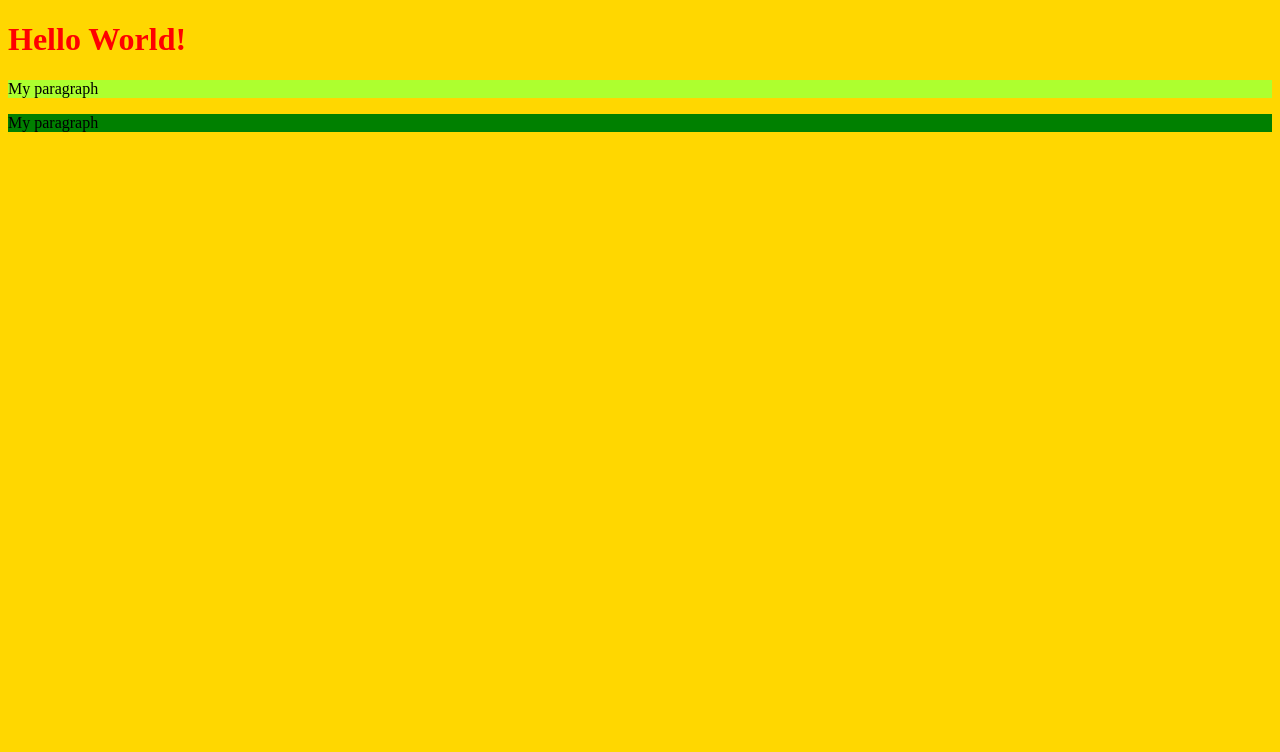
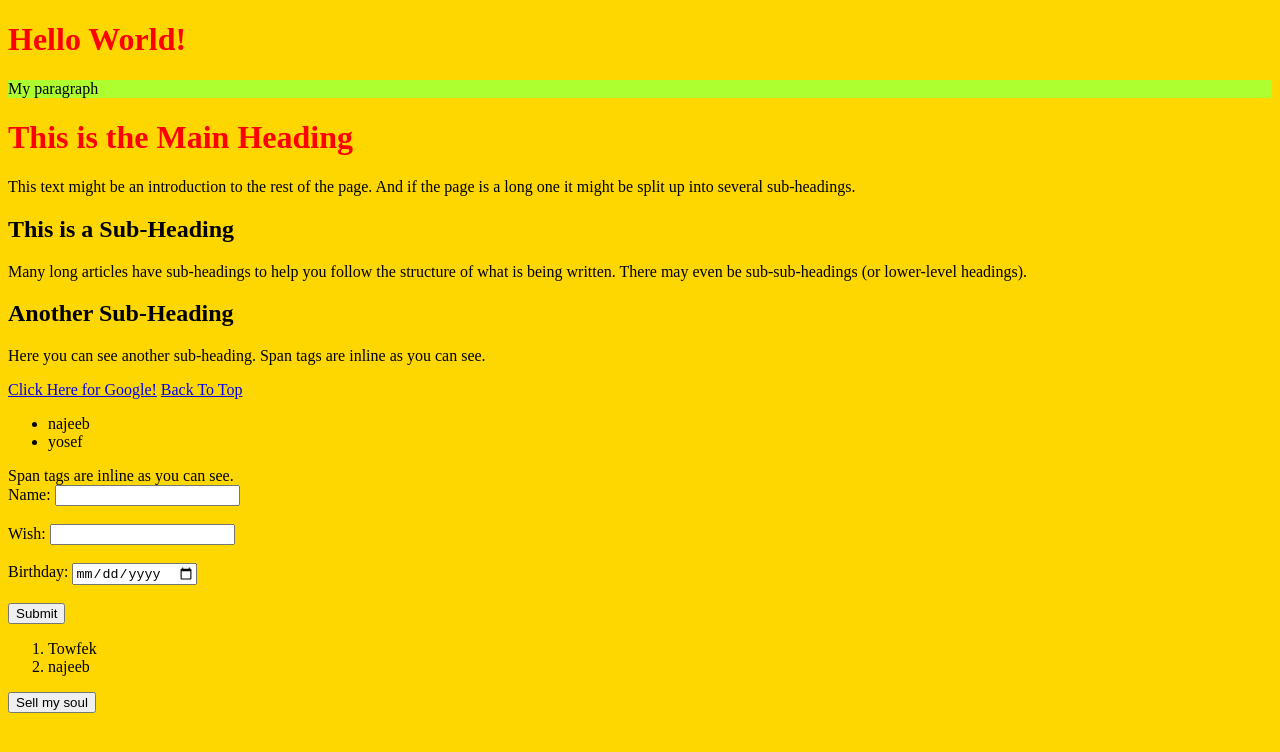
Before and after one commit to NajeebShhade/exercises, a plain HTML site: page ex1_file/exhtml1.html in a window 1280 px wide. Drawn offline with Linux system fonts and the light colour scheme.

Commit message:
html complete

```diff
--- a/ex1_file/exhtml1.html
+++ b/ex1_file/exhtml1.html
@@ -12,8 +12,49 @@
     <div class="firstclass">
         <p> My paragraph</p>
     </div>
-    <div id="firstid">
-        <p> My paragraph</p>
-    </div>
+    <h1>This is the Main Heading</h1>
+<p>This text might be an introduction to the rest of the page. And if the page is a long one it might be split up into several sub-headings.</p>
+
+<h2>This is a Sub-Heading</h2>
+<p>Many long articles have sub-headings to help you follow the structure of what is being written. There may even be sub-sub-headings (or lower-level headings).</p>
+
+<h2>Another Sub-Heading</h2>
+<p>Here you can see another sub-heading. <span>Span tags are inline as you can see.</span></p>
+
+<div class="container">
+</div>
+
+<div id="top-section">
+</div>
+
+<div class="container" id="bottom-section">
+</div>
+
+<a href="http://www.google.com">Click Here for Google!</a>
+
+<a href="#topofpage">Back To Top</a>
+<div class="div1">
+<ul>
+    <li>najeeb</li>
+    <li>yosef</li>
+</ul>
+</div>
+<div class="div2">
+<span>Span tags are inline as you can see.</span>
+</div>
+<div>
+    <label for="fname">Name:</label>
+  <input type="text" id="name" name="name"><br><br>
+  <label for="lname">Wish:</label>
+  <input type="text" id="Wish" name="Wish"><br><br>
+  <label for="birthday">Birthday:</label>
+  <input type="date" id="Birthday" name="Birthday"><br><br>
+  <input type="submit" value="Submit">
+</div>
+<ol>
+    <li>Towfek</li>
+    <li>najeeb</li>
+</ol>
+<button>Sell my soul</button>
 </body>
 </html>
```
